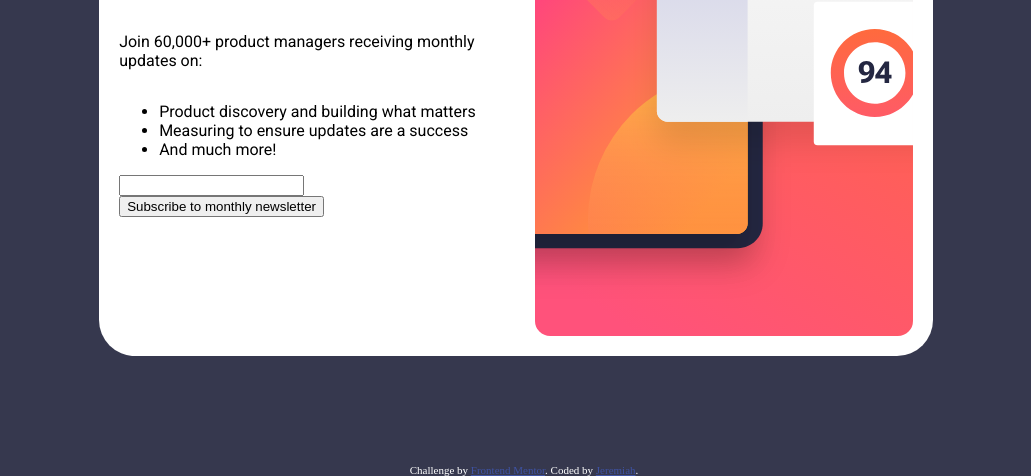
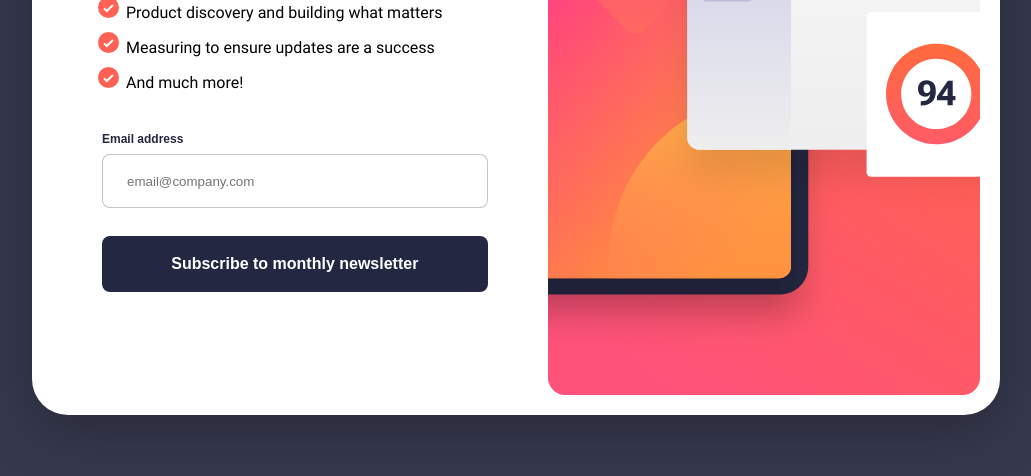
Before and after one commit to JER3MIAH/newsletter-sign-up-page, a plain HTML site: page index.html in a window 1280 px wide. Shown: the part 324-800 px from the top of the page, without its empty margins (124-1155 px from the left). Drawn offline with Linux system fonts and the light colour scheme.

Commit message:
newsletter signup page

```diff
--- a/index.html
+++ b/index.html
@@ -3,30 +3,24 @@
   <head>
     <meta charset="UTF-8" />
     <meta name="viewport" content="width=device-width, initial-scale=1.0" />
-    <!-- displays site properly based on user's device -->
-
     <link
       rel="icon"
       type="image/png"
       sizes="32x32"
       href="./assets/images/favicon-32x32.png"
     />
+    <link rel="stylesheet" href="style.css" />
 
     <title>
       Frontend Mentor | Newsletter sign-up form with success message
     </title>
-
-    <link rel="stylesheet" href="styles.css" />
-    <link rel="preconnect" href="https://fonts.googleapis.com" />
-    <link rel="preconnect" href="https://fonts.gstatic.com" crossorigin />
-    <link
-      href="https://fonts.googleapis.com/css2?family=Inter:ital,opsz,wght@0,14..32,100..900;1,14..32,100..900&family=Roboto:ital,wght@0,100..900;1,100..900&display=swap"
-      rel="stylesheet"
-    />
   </head>
   <body>
-    <div class="body">
-      <div class="signup-form">
+    <div id="content">
+      <div class="illustration">
+        <img src="assets/images/illustration-sign-up-mobile.svg" alt="" />
+      </div>
+      <div class="main">
         <h1>Stay updated!</h1>
         <p>Join 60,000+ product managers receiving monthly updates on:</p>
         <ul>
@@ -34,38 +28,31 @@
           <li>Measuring to ensure updates are a success</li>
           <li>And much more!</li>
         </ul>
-        <form action="" method="post">
-          <input type="text" name="type here" id="" />
-          <button type="button">Subscribe to monthly newsletter</button>
-        </form>
+        <div class="textfield-container">
+          <label for="email">Email address</label>
+          <input
+            type="email"
+            name="email"
+            id="named"
+            placeholder="email@company.com"
+          />
+        </div>
+        <button id="button1" type="button">
+          Subscribe to monthly newsletter
+        </button>
       </div>
-      <img
-        src="assets/images/illustration-sign-up-desktop.svg"
-        alt="Desktop Illustratiion Image"
-      />
     </div>
-    <div class="attribution">
-      Challenge by
-      <a href="https://www.frontendmentor.io?ref=challenge" target="_blank"
-        >Frontend Mentor</a
-      >. Coded by <a href="#">Jeremiah</a>.
+
+    <div id="submitted-content">
+      <img src="assets/images/icon-list.svg" />
+      <h1>Thanks for subscribing!</h1>
+      <p>
+        A confirmation email has been sent to <span>ash@loremcompany.com</span>.
+        Please open it and click the button inside to confirm your subscription.
+      </p>
+      <button id="button2" type="button">Dismiss message</button>
     </div>
+
+    <script src="script.js"></script>
   </body>
 </html>
-
-<!-- Sign-up form start -->
-
-<!-- Stay updated! Join 60,000+ product managers receiving monthly updates on:
-Product discovery and building what matters Measuring to ensure updates are a
-success And much more! Email address email@company.com Subscribe to monthly
-newsletter -->
-
-<!-- Sign-up form end -->
-
-<!-- Success message start -->
-
-<!-- Thanks for subscribing! A confirmation email has been sent to
-ash@loremcompany.com. Please open it and click the button inside to confirm your
-subscription. Dismiss message -->
-
-<!-- Success message end -->
--- /dev/null
+++ b/script.js
@@ -0,0 +1,10 @@
+
+document.getElementById("button1").addEventListener("click", function () {
+    document.getElementById("content").style.display = "none";
+    document.getElementById("submitted-content").style.display = "block";
+});
+
+document.getElementById("button2").addEventListener("click", function () {
+    document.getElementById("content").style.display = "flex";
+    document.getElementById("submitted-content").style.display = "none";
+});
--- /dev/null
+++ b/style.css
@@ -0,0 +1,134 @@
+@font-face {
+  font-family: "Roboto";
+  src: url(assets/fonts/Roboto-Regular.ttf);
+}
+
+body {
+  font-family: "Roboto", sans-serif;
+}
+
+h1 {
+  font-size: 56px;
+  color: #242742;
+  margin-bottom: 20px;
+  margin-top: 0;
+}
+
+ul {
+  list-style-image: url(assets/images/icon-list.svg);
+  margin-bottom: 30px;
+  padding-left: 24px;
+}
+
+li {
+  padding-bottom: 10px;
+}
+
+button {
+  width: 100%;
+  margin-top: 12px;
+  background-color: #242742;
+  color: white;
+  height: 56px;
+  border-radius: 8px;
+  border-width: 0;
+  font-size: 1rem;
+  font-weight: 700;
+  cursor: pointer;
+}
+
+button:hover {
+  background: linear-gradient(204.47deg, #ff6a3a 0%, #ff527b 100%);
+  box-shadow: 0px 16px 32px 0px rgba(255, 97, 85, 0.5);
+}
+
+.textfield-container > label {
+  margin-bottom: 0.5rem;
+  font-weight: 700;
+  font-size: 12px;
+  color: #242742;
+}
+
+.textfield-container > input {
+  height: 50px;
+  border-radius: 8px;
+  border: 1px solid #19182b40;
+  padding-left: 24px;
+}
+
+.textfield-container > input:focus {
+  border: 0.5px solid #242742;
+  padding-left: 24px;
+}
+
+#submitted-content {
+  display: none;
+  background-color: white;
+}
+
+#submitted-content > img {
+  width: 64px;
+  height: 64px;
+  margin-bottom: 20px;
+}
+
+#content {
+  background-color: white;
+}
+
+@media (max-width: 600px) {
+  body {
+    padding: 0;
+    margin: 0;
+  }
+
+  .main {
+    padding: 16px;
+  }
+}
+
+@media (min-width: 600px) {
+  body {
+    display: flex;
+    background-color: #36384d;
+    justify-content: center;
+  }
+
+  #content {
+    display: flex;
+    flex-direction: row-reverse;
+    gap: 60px;
+    justify-content: space-between;
+    border-radius: 36px;
+    margin: 50px;
+    padding: 20px;
+    height: 641px;
+    width: 928px;
+    box-shadow: 0px 15px 60px 0px rgba(0, 0, 0, 0.25);
+  }
+
+  #submitted-content {
+    padding: 46px;
+    max-width: 504px;
+    border-radius: 36px;
+    margin: 50px;
+    box-shadow: 0px 15px 60px 0px rgba(0, 0, 0, 0.25);
+  }
+
+  .main {
+    padding-left: 50px;
+    align-self: center;
+    justify-content: space-around;
+  }
+
+  .illustration {
+    content: url(assets/images/illustration-sign-up-desktop.svg);
+  }
+}
+
+.textfield-container {
+  display: flex;
+  flex-direction: column;
+  margin-bottom: 1rem;
+  font-family: sans-serif;
+}
--- a/styles.css
+++ /dev/null
@@ -1,47 +0,0 @@
-body {
-  background-color: hsl(235, 18%, 26%);
-}
-
-h1 {
-  font-size: 3em;
-}
-
-.body {
-  height: 70vh;
-  display: flex;
-  align-items: center;
-  justify-self: center;
-  background-color: hsl(0, 0%, 100%);
-  padding: 20px;
-  margin-top: 10vh;
-  margin-bottom: 10vh;
-  border-radius: 36px;
-  font-family: "Roboto", Courier, monospace;
-}
-
-.body img {
-  max-width: 100%;
-  max-height: 100%;
-  object-fit: contain;
-  display: block;
-}
-
-.signup-form {
-  display: flex;
-  flex-direction: column;
-  align-items: start;
-  width: 376px;
-  padding-right: 40px;
-}
-
-.attribution {
-  position: fixed;
-  bottom: 0;
-  width: 100%;
-  font-size: 11px;
-  text-align: center;
-  color: hsl(0, 0%, 100%);
-}
-.attribution a {
-  color: hsl(228, 45%, 44%);
-}
```
Also changed, not shown: assets/design/active-states.jpg (added), assets/design/desktop-design.jpg (added), assets/design/desktop-success-active.jpg (added), assets/design/desktop-success.jpg (added), assets/design/error-states.jpg (added), assets/design/mobile-design.jpg (added), assets/design/mobile-success.jpg (added), index.js (deleted), preview.jpg (added), 2 other files.
